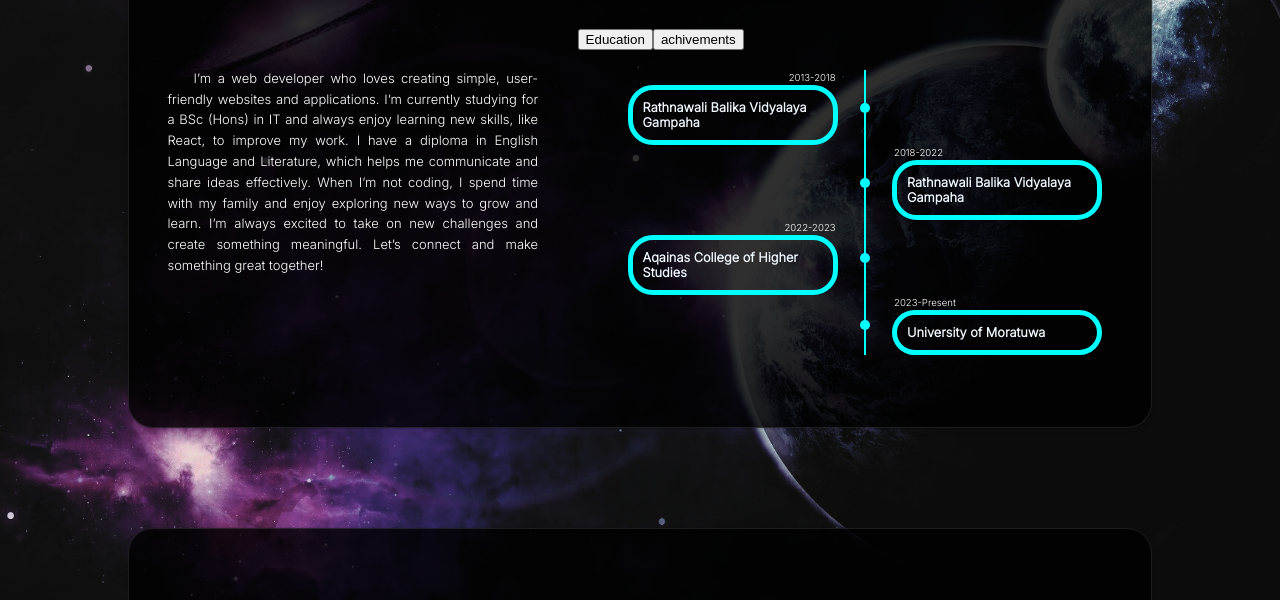
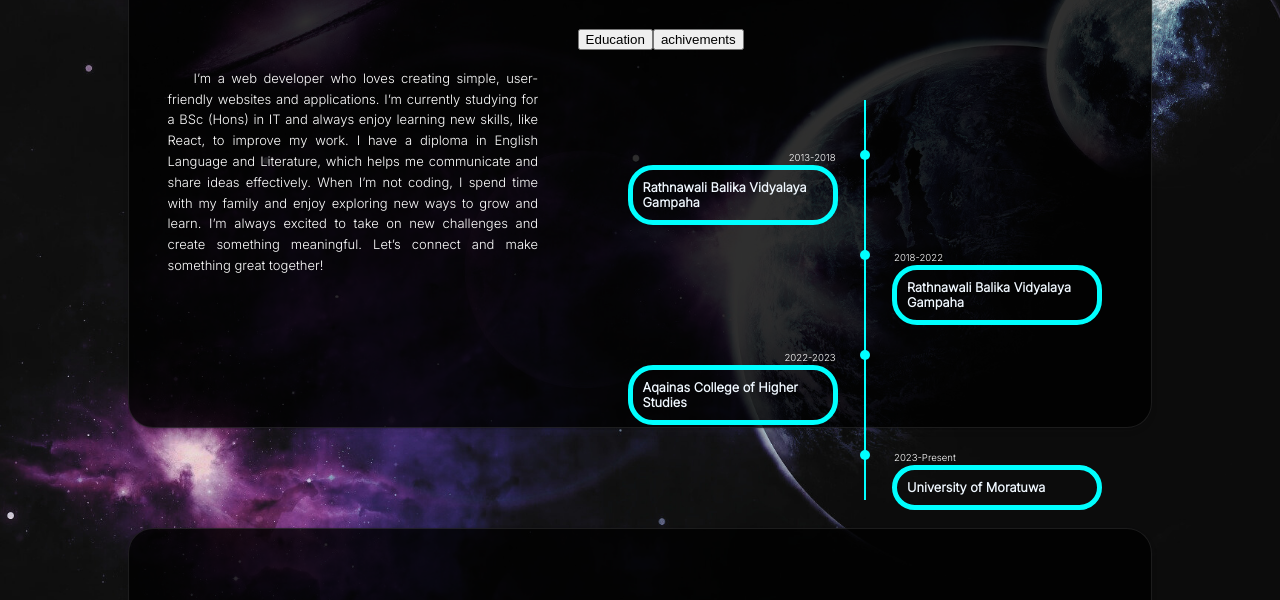
Before and after one commit to Dinithi1625403/myPortfolio, a React (Create React App) app: page / in a window 1280 px wide. Shown: the part 927-1527 px from the top of the page. Built offline with nearby package versions, Linux system fonts and the light colour scheme.

Commit message:
modified aboutsection-education

```diff
--- a/src/components/about/education.css
+++ b/src/components/about/education.css
@@ -5,6 +5,8 @@
     justify-content: center;
     margin-top: 20px;
     margin-bottom: 20px;
+
+    margin-top: 100px;
 }
 .education-item{
     display: flex;
@@ -23,12 +25,13 @@
     left: 50%;
     position: absolute;
     transform: translateX(-50%);
+    top: -0px;
 }
 
 .education-content{
 
 
-    height: fit-content;
+    height: 100px;
 
 
 
@@ -79,7 +82,7 @@
     background-color: aqua;
     position: absolute;
     left: 50%;
-    top: 0;
+    top: -50%;
     transform: translateX(-50%);
 }
 .education-details{
```
